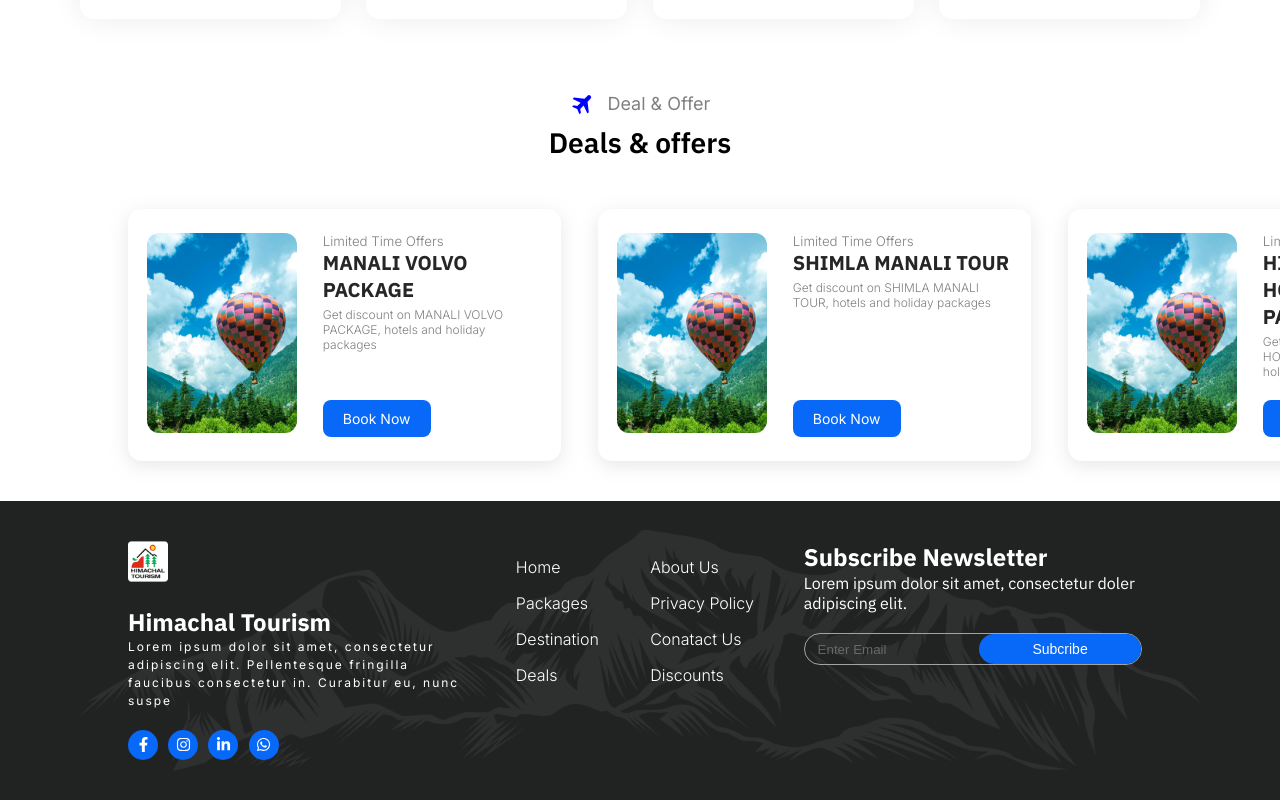
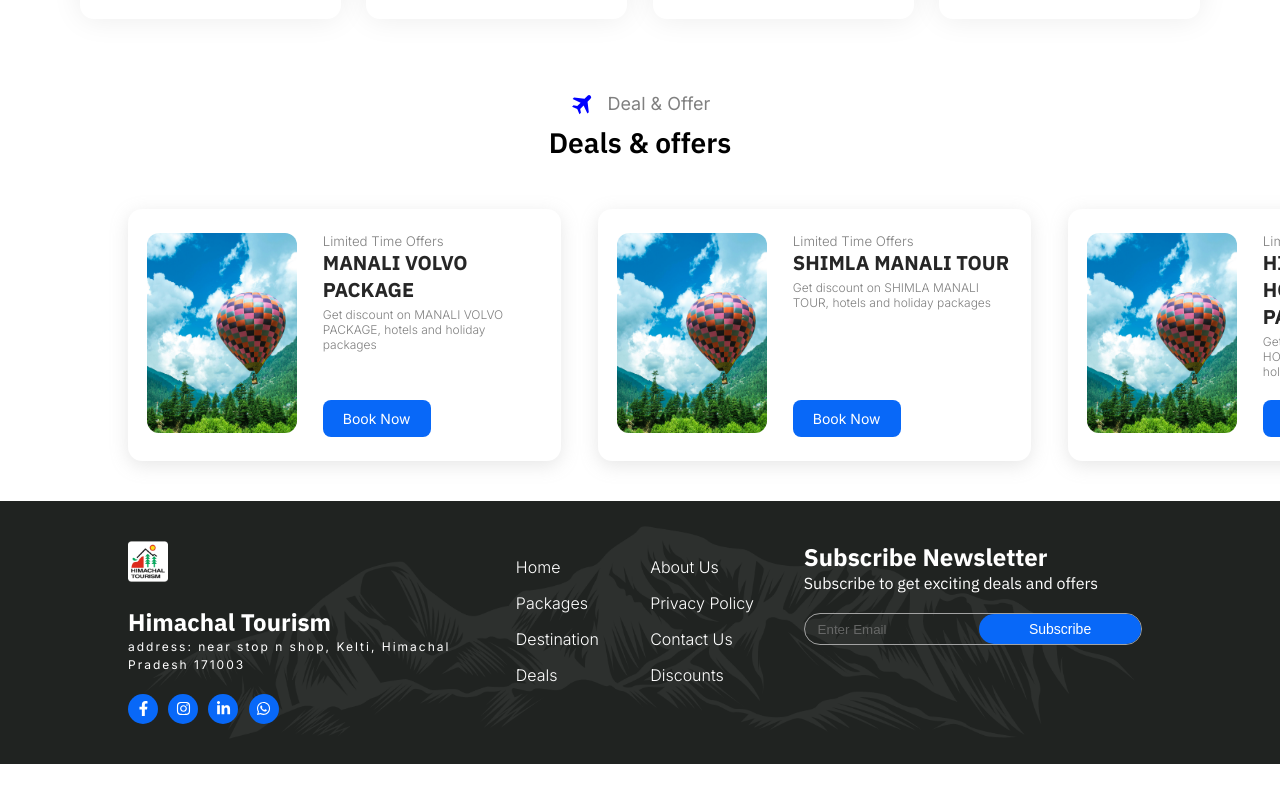
Before and after one commit to rishidadwal8065/himachal-tourism, a Next.js app: page / in a window 1280 px wide. Shown: the part 4264-5064 px from the top of the page. After the commit the page ends 5028 px from the top, so only its background shows below. Built offline with nearby package versions, Linux system fonts and the light colour scheme.

Commit message:
add address in footer

```diff
--- a/src/components/Footer.js
+++ b/src/components/Footer.js
@@ -20,9 +20,7 @@ const Footer = () => {
         <div className="content">
           <h1>Himachal Tourism</h1>
           <p>
-            Lorem ipsum dolor sit amet, consectetur adipiscing elit.
-            Pellentesque fringilla faucibus consectetur in. Curabitur eu, nunc
-            suspe
+              address: near stop n shop, Kelti, Himachal Pradesh 171003
           </p>
         </div>
         <div className="social-icon">
@@ -74,7 +72,7 @@ const Footer = () => {
             <Link href="#services">Privacy Policy</Link>
           </li>
           <li>
-            <Link href="#expertise">Conatact Us</Link>
+            <Link href="#expertise">Contact Us</Link>
           </li>
           <li>
             <Link href="/contact">Discounts</Link>
@@ -84,11 +82,11 @@ const Footer = () => {
       <main className="footer-content right">
         <div className="content">
           <h1>Subscribe Newsletter</h1>
-          <p>Lorem ipsum dolor sit amet, consectetur doler adipiscing elit.</p>
+          <p>Subscribe to get exciting deals and offers</p>
         </div>
         <div className="container">
           <input type="text" placeholder="Enter Email" />
-          <input type="submit" value="Subcribe" />
+          <input type="submit" value="Subscribe" />
         </div>
       </main>
     </footer>
```
